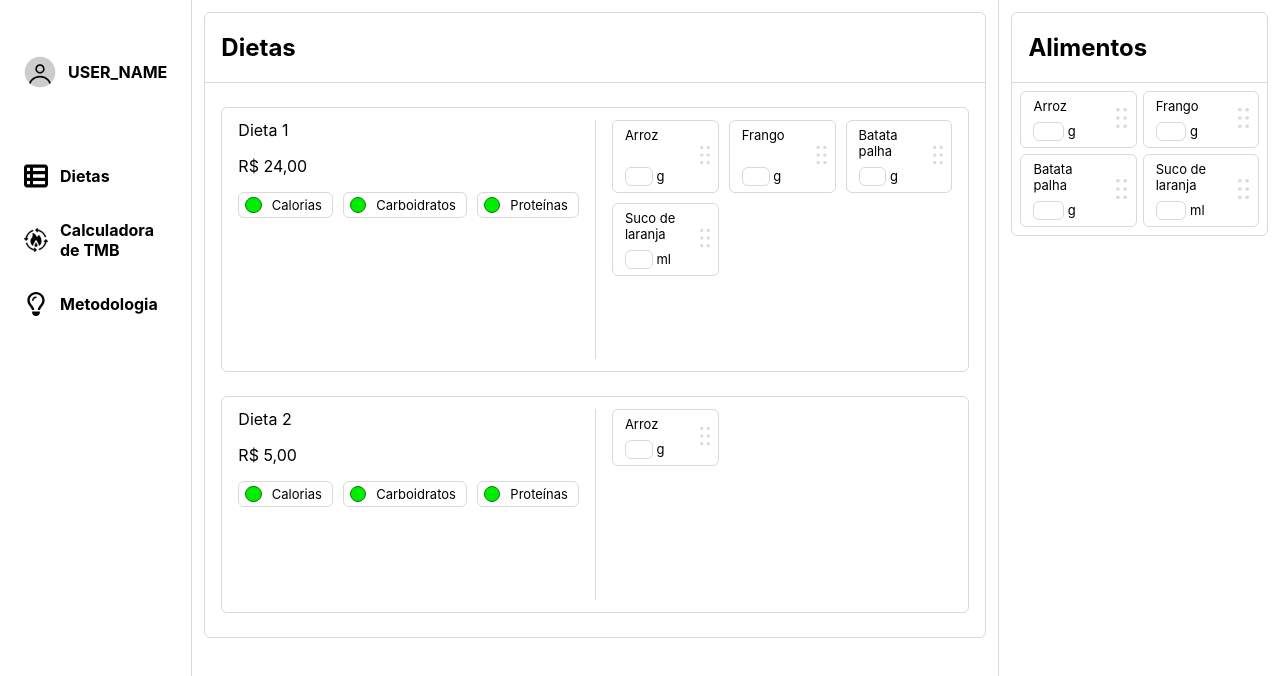
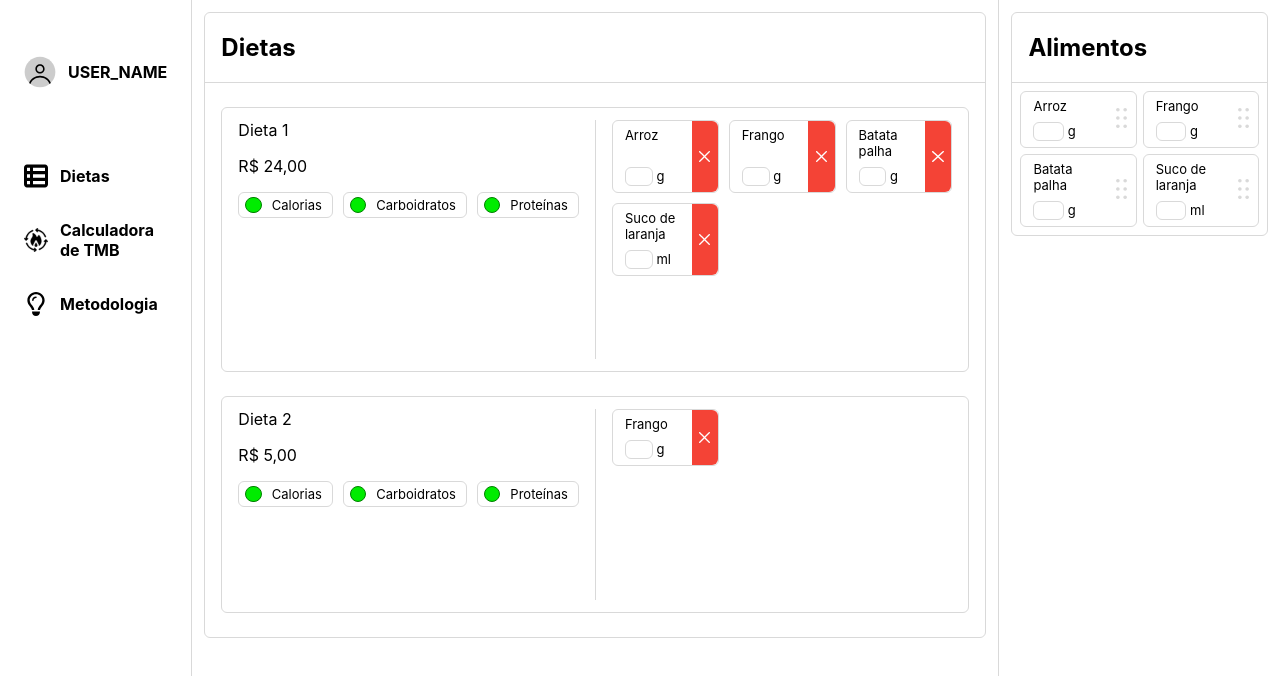
Before and after one commit to Daniel-P-Lima/macrofinds, a React (Create React App) app in the folder macrofinds-frontend/: page / in a window 1280 px wide. Shown: the top 676 px of the page. Built offline with nearby package versions, Linux system fonts and the light colour scheme.

Commit message:
Drag and drop implementado

```diff
--- a/macrofinds-frontend/src/pages/main/Main.css
+++ b/macrofinds-frontend/src/pages/main/Main.css
@@ -93,9 +93,13 @@
 }
 
 .food{
+    background-color: #FFF;
     display: flex;
+    font-size: small;
+}
+
+.clickable{
     cursor: pointer;
-    font-size: small;
 }
 
 .food-left{
@@ -117,6 +121,35 @@
 .food-right img{
     width: 100%;
     aspect-ratio: 1 / 1;
+}
+
+.food-right-remove{
+    display: flex;
+    align-items: center;
+    justify-content: center;
+    background-color: #F44336;
+    border-top-right-radius: 6px;
+    border-bottom-right-radius: 6px;
+    width: 25%;
+    height: 100%;
+}
+
+.food-right-remove img{
+    width: 45%;
+    aspect-ratio: 1 / 1;
+}
+
+@keyframes insertFood{
+    0% {background-color: #6fc27600;}
+    50% {background-color: #6fc276cc;}
+    100% {background-color: #6fc27600;}
+}
+
+.lastFood{
+    display: none;
+    animation: insertFood 2s;
+    animation-iteration-count: infinite;
+    border-radius: 6px;
 }
 
 .food-left-top{
--- a/macrofinds-frontend/src/pages/main/Main.jsx
+++ b/macrofinds-frontend/src/pages/main/Main.jsx
@@ -2,7 +2,7 @@ import React, { useState, useEffect } from 'react'
 import "./Main.css"
 import Section from "./components/Section"
 import Navbar from "../../assets/Navbar/Navbar"
-import Content from "./components/Content"
+import DraggableFood from "./components/DraggableFood"
 import { DndContext } from "@dnd-kit/core"
 
 export default function Main(){
@@ -10,19 +10,55 @@ export default function Main(){
   const [foodInfo, setFoodInfo] = useState([]);
 
   useEffect(() => {
-    setDietInfo([{"name": "Dieta 1",
-                 "price": "24,00",
-                 "food": [[0, "Arroz", "g"], [1, "Frango", "g"], [2, "Batata palha", "g"], [3, "Suco de laranja", "ml"]]
+    setDietInfo([{name: "Dieta 1",
+                  price: "24,00",
+                  food: [0, 1, 2, 3]
                  },
-                 {"name": "Dieta 2",
-                  "price": "5,00",
-                  "food": [[8, "Arroz", "g"]]
+                 {name: "Dieta 2",
+                  price: "5,00",
+                  food: [1]
                  }])
   }, []);
 
   useEffect(() => {
-    setFoodInfo([[4, "Arroz", "g"], [5, "Frango", "g"], [6, "Batata palha", "g"], [7, "Suco de laranja", "ml"]])
+    setFoodInfo([{id: 0, name: "Arroz", unit: "g"},
+                 {id: 1, name: "Frango", unit: "g"},
+                 {id: 2, name: "Batata palha", unit: "g"},
+                 {id: 3, name: "Suco de laranja", unit: "ml"}])
   }, []);
+
+  function handleDragEnd(event){
+    const {active, over} = event
+
+    if(!over) return
+
+    const overName = over.id
+    const newFood = active.id
+
+    setDietInfo(() =>
+      dietInfo.map((diet) =>
+        diet.name === overName && diet.food.length < 9 && !diet.food.includes(newFood)
+          ? {
+              ...diet,
+              food: [...diet.food, newFood]
+            }
+          : diet
+      )
+    )
+  }
+
+  function removeFoodFromDiet(dietName, foodId){
+    setDietInfo(() =>
+      dietInfo.map((diet) =>
+        diet.name === dietName
+          ? {
+              ...diet,
+              food: diet.food.filter(id => id !== foodId)
+            }
+          : diet
+      )
+    )
+  }
 
   return (
     <div className='dieta-main'>
@@ -30,7 +66,7 @@ export default function Main(){
         <Navbar />
       </div>
 
-      <DndContext>
+      <DndContext onDragEnd={handleDragEnd}>
         <div className='column mid-column'>
           <div className='dietas-box'>
             <div className='header'>
@@ -38,7 +74,7 @@ export default function Main(){
             </div>
             <div>
               {dietInfo.map((dieta) =>
-                <Section info={dieta}/>
+                <Section dieta={dieta} foodInfo={foodInfo} remove={removeFoodFromDiet} />
               )}
             </div>
           </div>
@@ -49,7 +85,11 @@ export default function Main(){
             <div className='header'>
               <b> Alimentos </b>
             </div>
-            <Content foodInfo={foodInfo} contentClass={'right-column-content'} />
+            <div className='right-column-content'>
+              {foodInfo.map((food) =>
+                <DraggableFood food={food}/>
+              )}
+            </div>
           </div>
         </div>
       </DndContext>
--- a/macrofinds-frontend/src/pages/main/components/Content.jsx
+++ b/macrofinds-frontend/src/pages/main/components/Content.jsx
@@ -1,20 +1,24 @@
 import { useDroppable } from "@dnd-kit/core"
 import Food from "./Food"
 
-export default function Content({foodInfo, contentClass}){
+export default function Content({name, dietFoodList, foodInfo, remove}){
     const {isOver, setNodeRef} = useDroppable({
-        id: contentClass
+        id: name
     })
 
     const style = {
-        color: isOver ? "green" : undefined
+        display: isOver && dietFoodList.length < 9 ? "block" : "none"
     }
 
+    console.log(dietFoodList)
+    console.log(foodInfo)
+
     return(
-        <div className={contentClass} ref={setNodeRef} style={style}>
-            {foodInfo.map((food) =>
-                <Food id={food[0]} name={food[1]} unit={food[2]}/>
+        <div className='right-section' ref={setNodeRef}>
+            {dietFoodList.map((foodId) =>
+                <Food food={foodInfo[foodId]} remove={remove} dietName={name} />
             )}
+            <div className="lastFood" style={style}></div>
         </div>
     )
 }
--- /dev/null
+++ b/macrofinds-frontend/src/pages/main/components/DraggableFood.jsx
@@ -0,0 +1,26 @@
+import grip from "../assets/grip-vertical.svg"
+import { useDraggable } from "@dnd-kit/core"
+
+export default function DraggableFood({food}){
+    const {attributes, listeners, setNodeRef, transform} = useDraggable({
+        id: food.id,
+    })
+
+    const style = transform ? {
+        transform: `translate3d(${transform.x}px, ${transform.y}px, 0)`
+    } : undefined
+
+    return(
+        <div className='food dietas-box clickable' ref={setNodeRef} style={style} {...listeners} {...attributes}>
+            <div className='food-left'>
+                <div className='food-left-top'> {food.name} </div>
+                <div className='food-left-bot'>
+                <input id={food.id} type="text" className='dietas-box'/> {food.unit}
+                </div>
+            </div>
+            <div className='food-right'>
+                <img src={grip} alt="grip"/>
+            </div>
+        </div>
+    )
+}
--- a/macrofinds-frontend/src/pages/main/components/Food.jsx
+++ b/macrofinds-frontend/src/pages/main/components/Food.jsx
@@ -1,25 +1,16 @@
-import grip from "../assets/grip-vertical.svg"
-import { useDraggable } from "@dnd-kit/core"
+import x from "../assets/x.svg"
 
-export default function Food({name, unit, id}){
-    const {attributes, listeners, setNodeRed, transform} = useDraggable({
-        id: id
-    })
-
-    const style = transform ? {
-        transform: `translate3d(${transform.x}px, ${transform.y}px, 0)`
-    } : undefined
-
+export default function Food({food, dietName, remove}){
     return(
-        <div className='food dietas-box' ref={setNodeRed} style={style} {...listeners} {...attributes}>
+        <div className='food dietas-box'>
             <div className='food-left'>
-                <div className='food-left-top'> {name} </div>
+                <div className='food-left-top'> {food.name} </div>
                 <div className='food-left-bot'>
-                <input id={id} type="text" className='dietas-box'/> {unit}
+                <input id="1" type="text" className='dietas-box'/> {food.unit}
                 </div>
             </div>
-            <div className='food-right'>
-                <img src={grip} alt="grip"/>
+            <div className='food-right-remove clickable' onClick={() => remove(dietName, food.id)}>
+                <img src={x} alt="remove"/>
             </div>
         </div>
     )
--- a/macrofinds-frontend/src/pages/main/components/Section.jsx
+++ b/macrofinds-frontend/src/pages/main/components/Section.jsx
@@ -1,11 +1,11 @@
 import Content from "./Content"
 
-export default function Section({info}){
+export default function Section({dieta, foodInfo, remove}){
     return(
         <div className='section dietas-box'>
             <div className='left-section'>
-                <div className='left-section-row'> {info.name} </div>
-                <div className='left-section-row'> R$ {info.price} </div>
+                <div className='left-section-row'> {dieta.name} </div>
+                <div className='left-section-row'> R$ {dieta.price} </div>
                 <div className='left-section-values'>
                 <div className='value-box dietas-box'>
                     <div className='value-box-circle'></div> Calorias
@@ -18,7 +18,7 @@ export default function Section({info}){
                 </div>
                 </div>
             </div>
-            <Content foodInfo={info.food} contentClass={'right-section'} />
+            <Content name={dieta.name} dietFoodList={dieta.food} foodInfo={foodInfo} remove={remove} />
         </div>
     )
 }
```
Also changed, not shown: macrofinds-frontend/src/pages/main/assets/remove.svg (added), macrofinds-frontend/src/pages/main/assets/x.svg (added).
